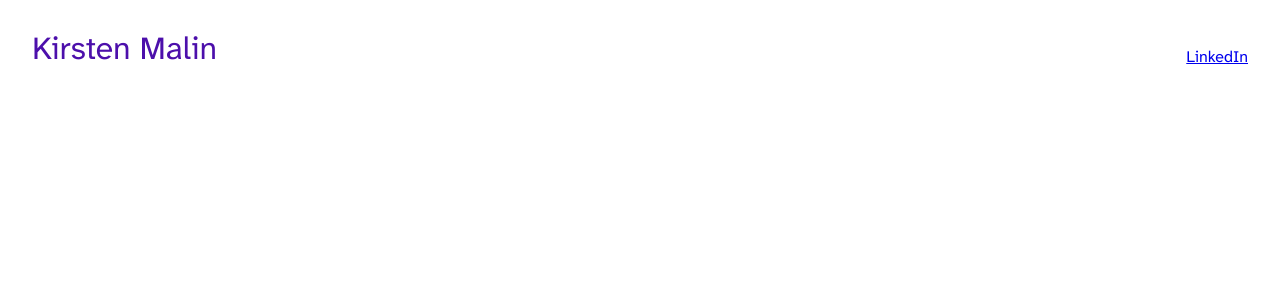
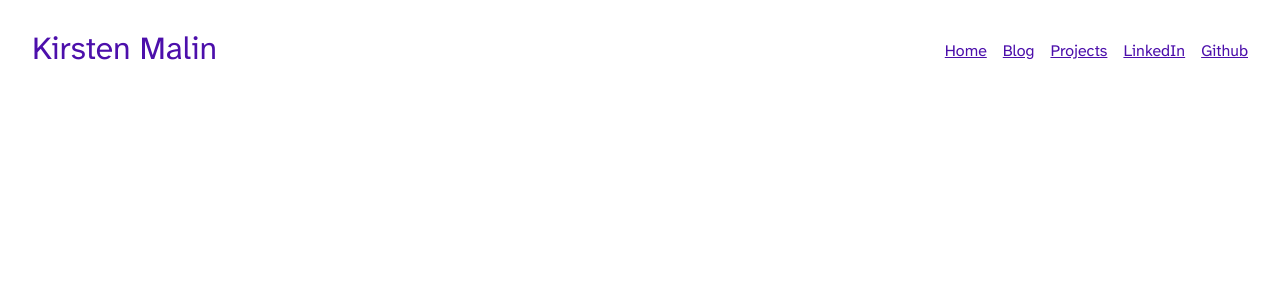
Before and after one commit to kirstenmalin/kirstenmalin.com, a React (Vite) app: page / in a window 1280 px wide. Shown: the top 300 px of the page. Built offline with nearby package versions, Linux system fonts and the light colour scheme.

Commit message:
Add internal pages and Github link to header

```diff
--- a/src/components/header/header.module.css
+++ b/src/components/header/header.module.css
@@ -1,6 +1,7 @@
 .header {
   display: flex;
   justify-content: space-between;
+  gap: 2rem;
 }
 
 .siteName {
@@ -9,7 +10,16 @@
 	margin: 0;
 }
 
-.navigation ul {
+
+.navigation {
   display: flex;
-  list-style-type: none;
+  align-items: center;
+
+  ul {
+    display: flex;
+    gap: 1rem;
+    list-style-type: none;
+    margin: 0;
+    padding: 0;
+  }
 }
--- a/src/components/header/header.tsx
+++ b/src/components/header/header.tsx
@@ -1,4 +1,5 @@
 import type { ReactNode } from 'react';
+import Link from '#components/link';
 import styles from './header.module.css';
 
 export default function Header(): ReactNode {
@@ -7,10 +8,11 @@ export default function Header(): ReactNode {
       <p className={styles.siteName}>Kirsten Malin</p>
       <nav className={styles.navigation}>
         <ul>
-          <li>
-            <a href="https://www.linkedin.com/in/kirstenmalin">LinkedIn</a>
-          </li>
-          {/* <li><a href="https://github.com/kirstenmalin">Github</a></li> */}
+          <li><Link href="/">Home</Link></li>
+          <li><Link href="/blog">Blog</Link></li>
+          <li><Link href="/projects">Projects</Link></li>
+          <li><Link href="https://www.linkedin.com/in/kirstenmalin">LinkedIn</Link></li>
+          <li><Link href="https://github.com/kirstenmalin">Github</Link></li>
         </ul>
       </nav>
     </header>
```
